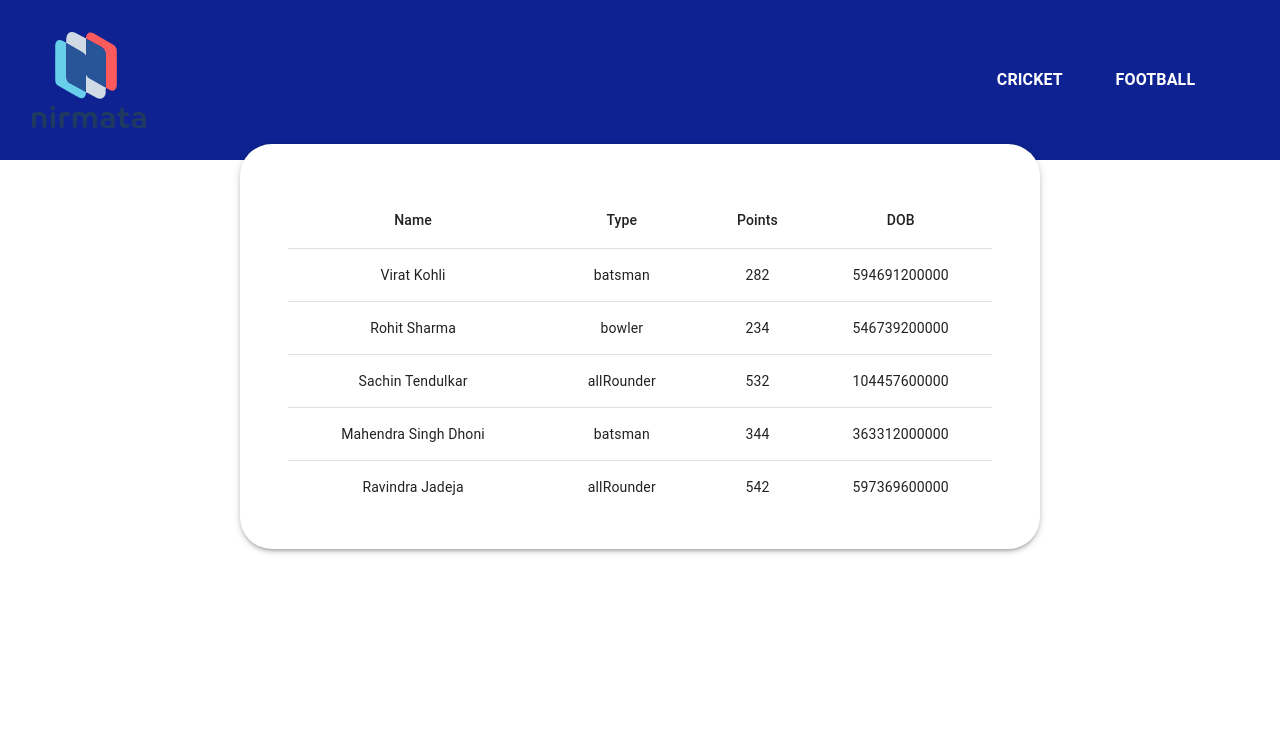
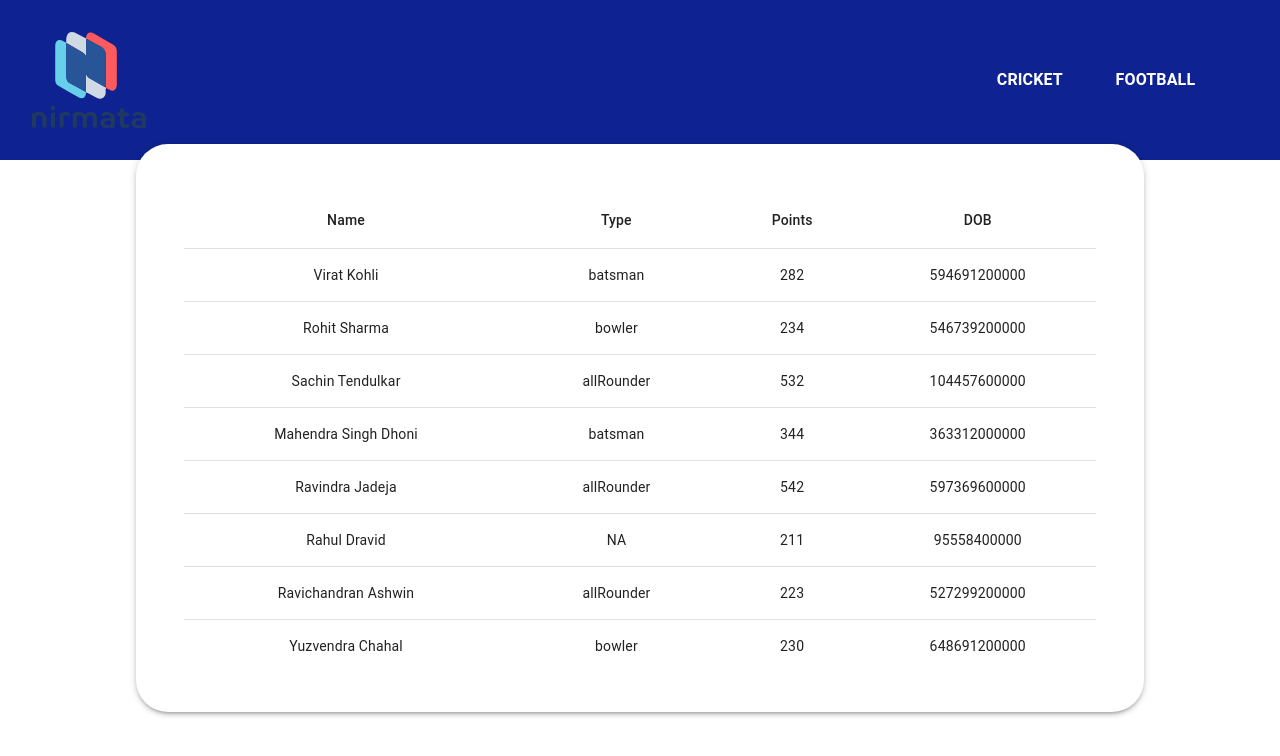
Before and after one commit to naveenkosigi/nirmata-assignment, a React (Create React App) app: page / in a window 1280 px wide. Shown: the top 756 px of the page. Built offline with nearby package versions, Linux system fonts and the light colour scheme.

Commit message:
Adds React ROuter Dom | Routes Init | Bugfixes CSS

```diff
--- a/package.json
+++ b/package.json
@@ -15,6 +15,7 @@
     "@types/react-dom": "^18.2.14",
     "react": "^18.2.0",
     "react-dom": "^18.2.0",
+    "react-router-dom": "^6.17.0",
     "react-scripts": "5.0.1",
     "typescript": "^4.9.5",
     "web-vitals": "^2.1.4"
--- a/src/App.module.scss
+++ b/src/App.module.scss
@@ -1,4 +1,4 @@
 .main-container {
-  width: 50rem;
+  width: 63rem;
   margin: auto;
 }
--- a/src/App.tsx
+++ b/src/App.tsx
@@ -2,6 +2,13 @@ import Header from "./UI/Layout/Header/Header";
 import Paper from "@mui/material/Paper";
 import classes from './App.module.scss'
 import CricketInfo from "./Components/Cricket/CricketInfo";
+import { createBrowserRouter , RouterProvider } from "react-router-dom";
+
+
+const routes = createBrowserRouter([
+  {path : '/', element : <CricketInfo />},
+  {path : '/cricket',element : <CricketInfo />}
+])
 
 function App() {
   return (
@@ -9,7 +16,7 @@ function App() {
       <Header />
       <main className={classes['main-container']}>
         <Paper elevation={3} square sx={{padding:'3rem',position:'relative',borderRadius:'2rem',top:'-1rem'}}>
-          <CricketInfo />
+          <RouterProvider router={routes} />
         </Paper>
       </main>
     </>
--- a/src/Components/Table/Table.tsx
+++ b/src/Components/Table/Table.tsx
@@ -19,7 +19,7 @@ export function Table(props: TablePropsType) {
 
   return (
     <>
-      <TableContainer style={{ width: "100%", maxHeight: "309px" }}>
+      <TableContainer style={{ width: "100%", maxHeight: "59vh" }}>
         <MaterialTable aria-label="simple table" stickyHeader>
           <TableHead>
             <TableRow>
```
